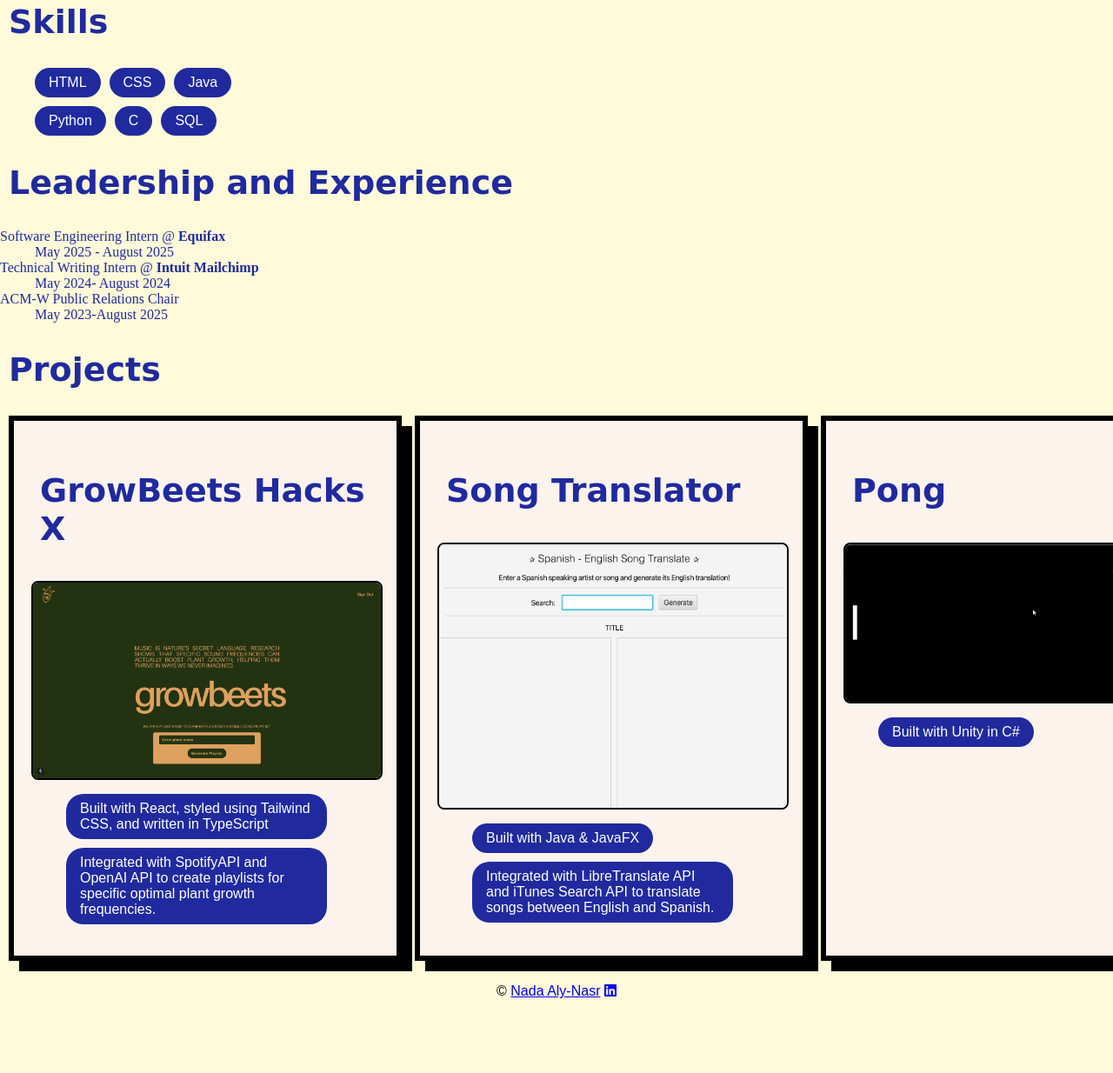
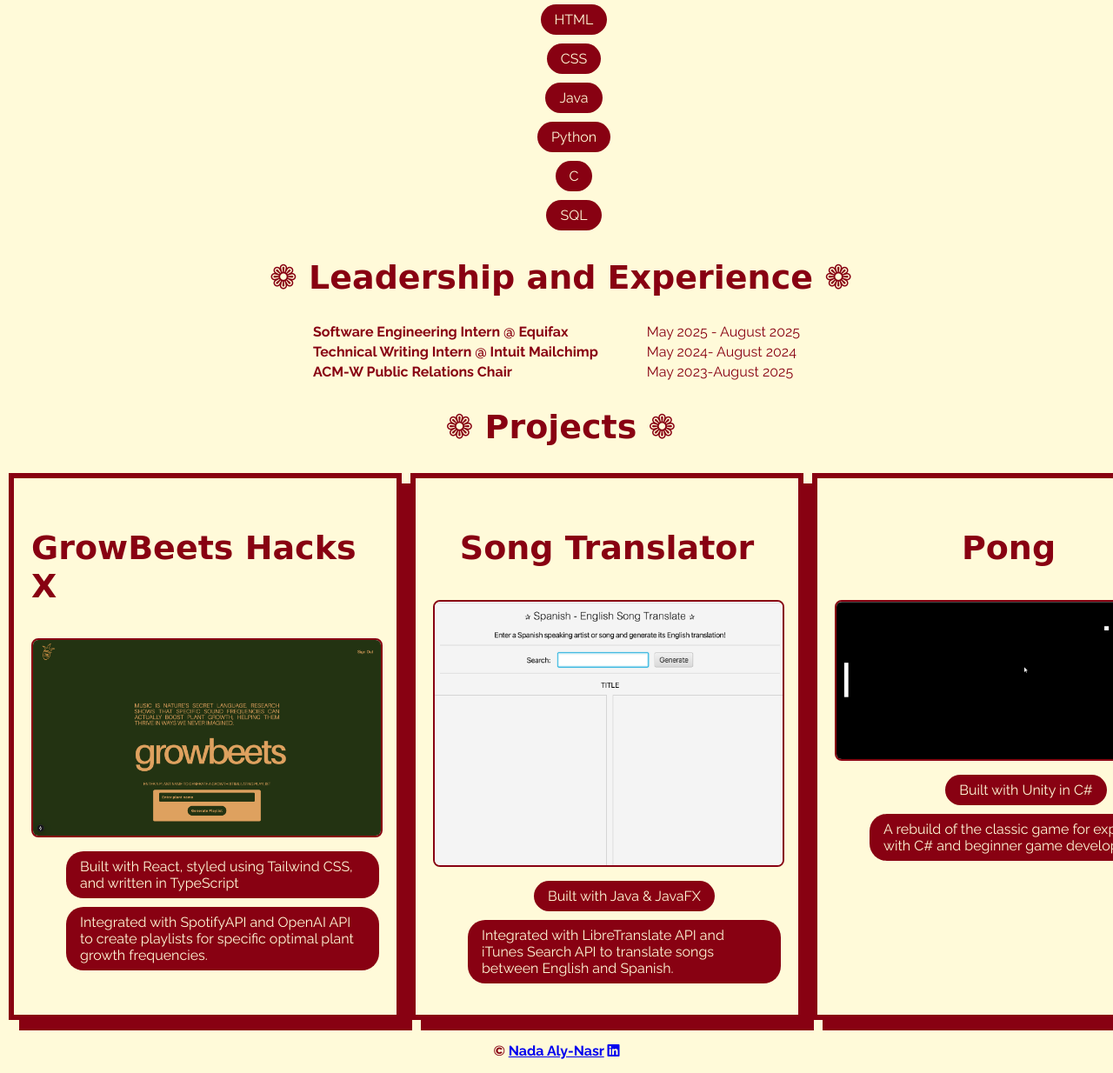
Before and after one commit to nadaalynasr/nadaalynasr.github.io, a website: page index.html in a window 1280 px wide. Shown: the part 1273-2507 px from the top of the page at 87% size. Before the commit the page ends 2438 px from the top, so only its background shows below. Drawn offline with Linux system fonts and the light colour scheme; a web font is replaced by a local one.

Commit message:
styled sections & proj cards

```diff
--- a/css/style.css
+++ b/css/style.css
@@ -30,7 +30,19 @@
 footer {
   display: flex;
   justify-content: center;
-  font-family: "DM Sans", sans-serif;
+  color: #880112;
+  font-family: "Raleway", sans-serif;
+  font-weight: bold;
+}
+
+footer p {
+  text-decoration: none;
+  background-color: transparent;
+  transition: background-color 0.5s;
+}
+
+footer p:hover {
+  background-color: #f79ca2;
 }
 
 /*********** Splash Page ************************/
@@ -100,50 +112,70 @@
   color: #880112;
 }
 
+
 section h3 {
+  display: flex;
   font-family: "Swanky and Moo Moo", cursive;
   font-size: 38px;
-  color: #202a9e;
-  padding-left: 10px;
+  color: #880112;
+  justify-content: center;
 }
 
 section h2 {
+  display: grid;
   font-family: "Swanky and Moo Moo", cursive;
   font-size: 38px;
-  color: #202a9e;
+  color: #880112;
   padding-left: 10px;
+  justify-content: center;
 }
 
 section dl {
   display: grid;
-  color: #202a9e
-
+  gap: 4px 16px;
+  font-family: "Raleway", sans-serif;
+  color: #880112;
+  justify-content: center;
+  border-radius: 10px;
+  justify-content: center;
 }
 
+dt {
+  font-weight: bold;
+}
+
+dd{
+  grid-column-start: 2;
+}
 section ul {
-  font-family: "DM Sans", sans-serif;
-  display: flex;
+  font-family: "Raleway", sans-serif;
+  display: grid;
   list-style: none;
   gap: 10px;
-  flex-wrap: wrap;
-  max-width: 300px;
+  justify-content: center;
+  justify-items: center;
 }
 
 section ul li {
-  background-color: #202a9e;
-  color: white;
+  background-color: #880112;
+  color: #fffad9;
   padding: 8px 16px;
   border-radius: 20px;
+  max-width: fit-content;
+  align-items: center;
 }
 
 section a {
-  color: #202a9e;
+  color:#880112;
   text-decoration: none;
   font-weight: bold;
+  background-color: transparent;
+  transition: background-color 0.5s;
 }
 
 section a:hover {
   text-decoration: underline;
+  background-color: #f79ca2;
 
 }
 
@@ -151,8 +183,8 @@
 .three-col {
   display: grid;
   grid-template-columns: 1fr 1fr 1fr;
-  gap: 15px;
-	margin: 10px;
+  gap: 10px;
+  margin: 10px;
 }
 
 .card img {
@@ -160,16 +192,16 @@
   height: auto;
   display: block;
   border-radius: 8px;
-  border: 2px solid black;
+  border: 2px solid #880112;
 }
 
 .card {
   font-family: "DM Sans", sans-serif;
   width: 400px;
   padding: 20px;
-  background-color: #fbf3ec;
-  border: 6px solid black;
-  box-shadow: 12px 12px 0 black;
+  background-color: #fffad9;
+  border: 6px solid #880112;
+  box-shadow: 12px 12px 0 #880112;
   object-fit: cover;
 
 }
--- a/index.html
+++ b/index.html
@@ -27,7 +27,7 @@
     <hr>
     <!-- EDUCATION done-->
     <section>
-        <h2>Education</h2>
+        <h2>❁ Education ❁</h2>
         <dl>
             <dt>School Name</dt><dd>The University of Georgia</dd>
             <dt>GPA - Degree</dt><dd>3.8 - B.S. Computer Science</dd>
@@ -37,7 +37,7 @@
 
     <!-- HONORS AND AWARDS done-->
     <section>
-        <h2>Honors and Awards</h2>
+        <h2>❁ Honors and Awards ❁</h2>
         <dl>
             <dt>Zell Miller Scholarship Recipient</dt><dd>2022-2025</dd>
             <dt>Dean's List</dt><dd>2023, 2024</dd>
@@ -46,7 +46,7 @@
 
     <!-- SKILLS done-->
     <section>
-        <h2>Skills</h2>
+        <h2>❁ Skills ❁</h2>
         <ul>
             <li>HTML</li>
             <li>CSS</li>
@@ -59,7 +59,7 @@
 
     <!-- LEADERSHIP AND EXPERIENCE done-->
     <section>
-        <h2>Leadership and Experience</h2>
+        <h2>❁ Leadership and Experience ❁</h2>
         <dl>
             <dt>Software Engineering Intern @ <a href ="https://www.equifax.com"> Equifax</a></dt><dd>May 2025 - August 2025</dd>
             <dt>Technical Writing Intern @ <a href="https://www.mailchimp.com">Intuit Mailchimp</a></dt><dd>May 2024- August 2024</dd>
@@ -69,7 +69,7 @@
 
     <!-- PROJECTS done-->
      <section>
-        <h2>Projects</h2>
+        <h2>❁ Projects ❁</h2>
         <div class="three-col">
             <div class="card">
                 <h3>GrowBeets Hacks X</h3>
@@ -94,6 +94,7 @@
                 <img src="images/proj_img3.png" alt="Pong UI" width="500"/>
                 <ul>
                     <li>Built with Unity in C#</li>
+                    <li>A rebuild of the classic game for experience with C# and beginner game development</li>
                 </ul>
         </div>
     </div>
```
